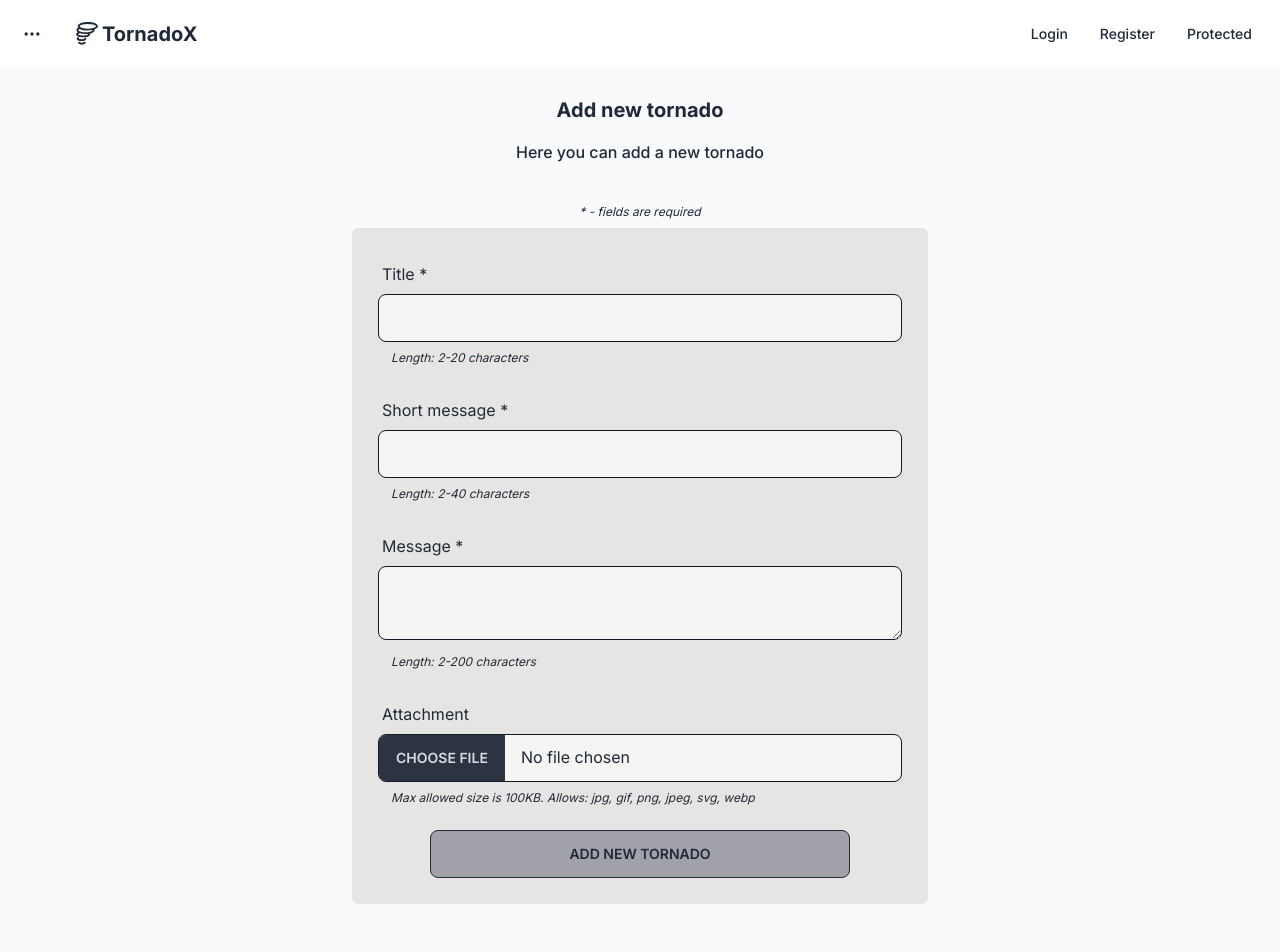
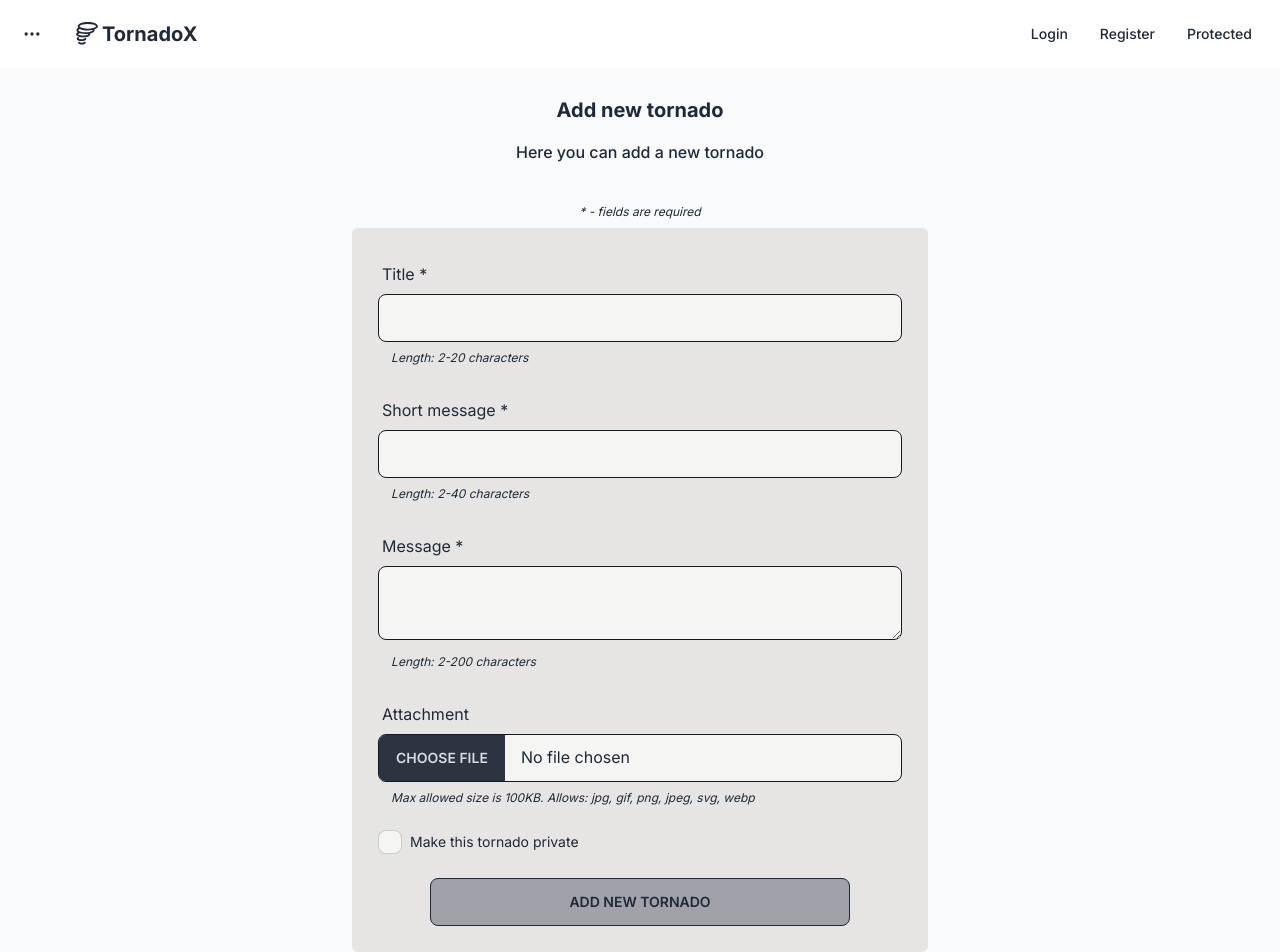
Before and after one commit to pinkjagnie/leo-login-register, a Next.js app: page /tornadoes/add in a window 1280 px wide. Shown: the top 952 px of the page. Built offline with nearby package versions, Linux system fonts and the light colour scheme; what pocketbase would draw is missing.

Commit message:
Added option to private/public tornado in forms

```diff
--- a/src/app/components/tornadoes/AddTornadoForm.js
+++ b/src/app/components/tornadoes/AddTornadoForm.js
@@ -11,6 +11,7 @@ import { tornadoSchema } from "@/schemas/index";
 import CustomInput from "../form/custom/CustomInput";
 import CustomTextarea from "../form/custom/CustomTextarea";
 import CustomFileAttInput from "../form/custom/CustomFileAttInput";
+import CustomCheckbox from "../form/custom/CustomCheckbox";
 import Message from "../form/Message";
 
 const AddTornadoForm = () => {
@@ -26,6 +27,7 @@ const AddTornadoForm = () => {
     const enteredShortMsg = values.ShortMessage;
     const enteredMsg = values.Message;
     const enteredAtt = values.Attachment;
+    const enteredForAll = values.ForAll;
     const user = userID;
 
     const data = {
@@ -34,6 +36,7 @@ const AddTornadoForm = () => {
       ShortMessage: enteredShortMsg,
       Message: enteredMsg,
       Attachment: enteredAtt,
+      ForAll: enteredForAll,
     };
 
     console.log(data);
@@ -47,7 +50,7 @@ const AddTornadoForm = () => {
       setMessage("Tornado successfully created!");
 
       const timeout = setTimeout(() => {
-        router.push("/tornadoes/see");
+        router.push(`/tornadoes/see/${userID}`);
         clearTimeout(timeout);
       }, 2000);
     } catch (error) {
@@ -67,6 +70,7 @@ const AddTornadoForm = () => {
           ShortMessage: "",
           Message: "",
           Attachment: "",
+          ForAll: false,
         }}
         validationSchema={tornadoSchema}
         onSubmit={onSubmit}
@@ -101,6 +105,11 @@ const AddTornadoForm = () => {
                 setFieldValue("Attachment", event.currentTarget.files[0]);
               }}
             />
+            <CustomCheckbox
+              type="checkbox"
+              name="ForAll"
+              label="Make this tornado private"
+            />
             {!isSubmitting ? (
               <button
                 disabled={isSubmitting}
--- a/src/app/components/tornadoes/EditTornadoForm.js
+++ b/src/app/components/tornadoes/EditTornadoForm.js
@@ -13,6 +13,7 @@ import { tornadoSchema } from "@/schemas/index";
 import CustomInput from "../form/custom/CustomInput";
 import CustomTextarea from "../form/custom/CustomTextarea";
 import CustomFileAttInput from "../form/custom/CustomFileAttInput";
+import CustomCheckbox from "../form/custom/CustomCheckbox";
 import Message from "../form/Message";
 
 const EditTornadoForm = ({ tornado }) => {
@@ -46,6 +47,7 @@ const EditTornadoForm = ({ tornado }) => {
     const enteredShortMsg = values.ShortMessage;
     const enteredMsg = values.Message;
     const enteredAtt = values.Attachment;
+    const enteredForAll = values.ForAll;
 
     const data = {
       UserID: userID,
@@ -53,6 +55,7 @@ const EditTornadoForm = ({ tornado }) => {
       ShortMessage: enteredShortMsg,
       Message: enteredMsg,
       Attachment: enteredAtt,
+      ForAll: enteredForAll,
     };
 
     console.log(data);
@@ -86,6 +89,7 @@ const EditTornadoForm = ({ tornado }) => {
           ShortMessage: tornado.ShortMessage,
           Message: tornado.Message,
           Attachment: tornado.Attachment,
+          ForAll: tornado.ForAll,
         }}
         validationSchema={tornadoSchema}
         onSubmit={onSubmit}
@@ -122,6 +126,11 @@ const EditTornadoForm = ({ tornado }) => {
                 setFieldValue("Attachment", event.currentTarget.files[0]);
               }}
             />
+            <CustomCheckbox
+              type="checkbox"
+              name="ForAll"
+              label="Make this tornado private"
+            />
             {/* {tornado.Attachment && (
               <div className="w-[90%] mx-auto flex items-center justify-center -mt-4 pb-6">
                 <div className="pr-4 text-center">
--- a/src/schemas/index.js
+++ b/src/schemas/index.js
@@ -73,7 +73,7 @@ export const tornadoSchema = yup.object().shape({
     .min(2, "Minimum length: 2 characters")
     .max(200, "Maximum length: 200 characters")
     .required("This field is required"),
-  ForAll: yup.boolean().required("This field is required"),
+  ForAll: yup.boolean(),
   Attachment: yup
     .mixed()
     .test("is-valid-type", "Not a valid image type", (value) => {
```
